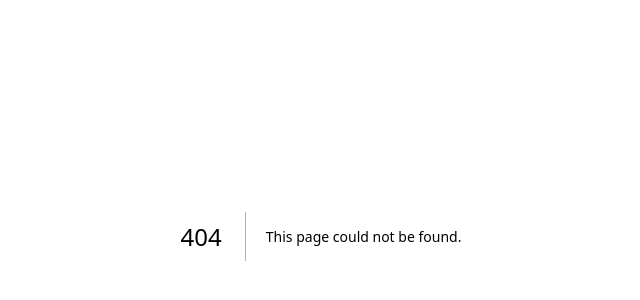
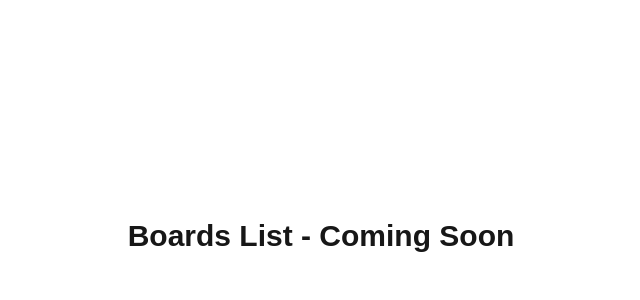
Before and after one commit to Kerwanc/EpiTrello, a Next.js app in the folder frontend/: page /boards in a window 1280 px wide. Before the commit this address had no page. Shown: the part 164-464 px from the top of the page, without its empty margins (319-959 px from the left). Built offline with nearby package versions, Linux system fonts and the light colour scheme.

Commit message:
feat(frontend): created a boards list page

```diff
--- /dev/null
+++ b/frontend/src/app/boards/page.tsx
@@ -0,0 +1,7 @@
+export default function BoardsPage() {
+  return (
+    <div className="flex items-center justify-center min-h-screen">
+      <h1 className="text-3xl font-bold">Boards List - Coming Soon</h1>
+    </div>
+  );
+}
```
